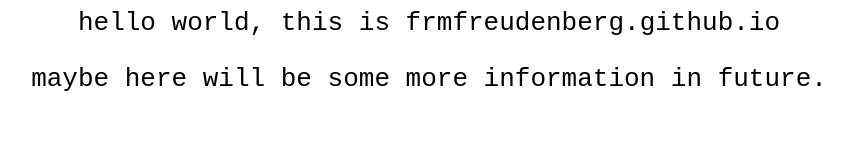
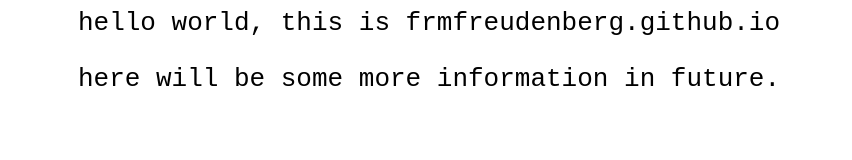
Before and after one commit to frmfreudenberg/frmfreudenberg.github.io, a plain HTML site: page index.html in a window 1280 px wide. Shown: the whole page, without its empty margins (211-1063 px from the left). Drawn offline with Linux system fonts and the light colour scheme.

Commit message:
Update index.html

```diff
--- a/index.html
+++ b/index.html
@@ -11,6 +11,6 @@
   </head>
   <body>
     <p>hello world, this is frmfreudenberg.github.io</p>
-    <p>maybe here will be some more information in future.</p>
+    <p>here will be some more information in future.</p>
   </body>
 </html>
```
